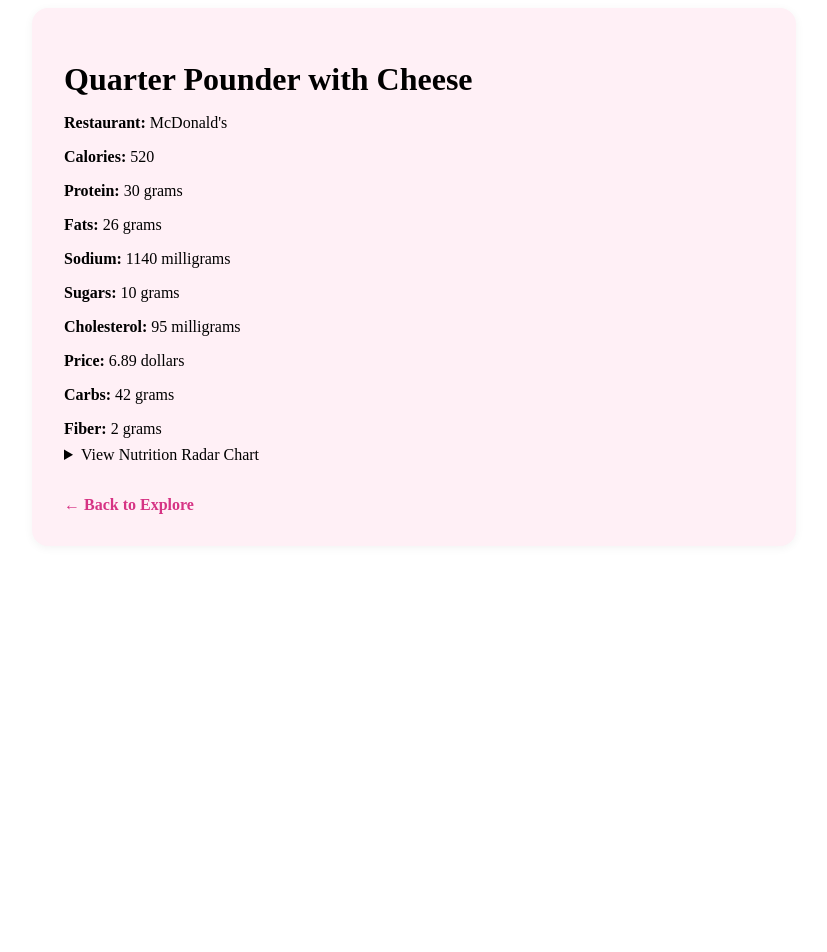
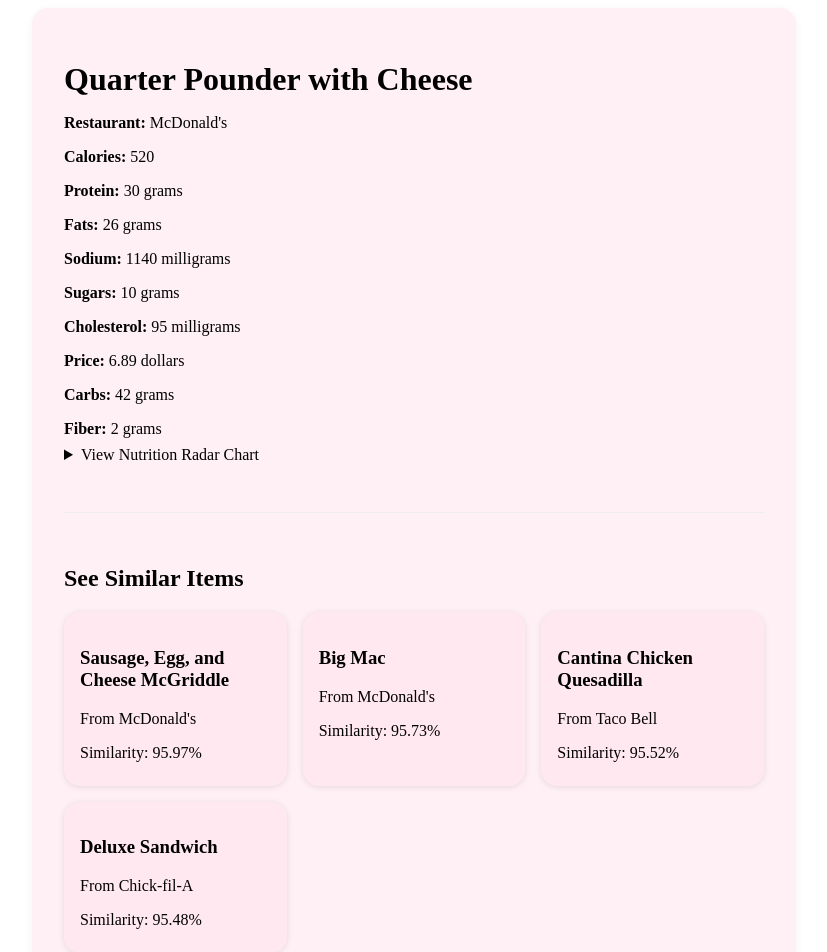
Before and after one commit to Mikayla-ds2/fast-food-macros, a SvelteKit app: page /explore/095fd748-4088-4c84-a999-51de146f9b0d in a window 1280 px wide. Shown: the top 952 px of the page, without its empty margins (226-1053 px from the left). Before the commit the page ends 800 px from the top, so only its background shows below. Built offline with nearby package versions, Linux system fonts and the light colour scheme.

Commit message:
finished similar items section!

```diff
--- /dev/null
+++ b/src/lib/utils.js
@@ -0,0 +1,6 @@
+export function cosineSimilarity(a,b) {
+    const dot = a.reduce((sum, ai, i) => sum + ai * b[i], 0);
+    const magA = Math.sqrt(a.reduce((sum, ai) => sum + ai ** 2,0));
+    const magB = Math.sqrt(b.reduce((sum, bi) => sum + bi ** 2,0));
+    return dot / (magA * magB);
+}
--- a/src/routes/explore/[id]/+page.js
+++ b/src/routes/explore/[id]/+page.js
@@ -1,4 +1,5 @@
 import fastfoodData from '$lib/fastfood_with_ids.json';
+import { cosineSimilarity } from '$lib/utils';
 
 /** @type {import ('./$types').PageLoad} */
 export function load({ params }) {
@@ -7,7 +8,37 @@
     if (!item) {
         throw new Error('Item not found');
     }
+
+    const targetVector = [
+        item.protein_score,
+        item.fiber_score,
+        item.calories_score,
+        item.fats_score,
+        item.sodium_score,
+        item.cholesterol_score,
+        item.price_score,
+        item.carbs_score
+    ];
+
+    const similarItems = fastfoodData
+    .filter((i) => i.id !== item.id)
+    .map((i) => ({
+        ...i,
+        similarity: cosineSimilarity(targetVector, [
+            i.protein_score,
+            i.fiber_score,
+            i.calories_score,
+            i.fats_score,
+            i.sodium_score,
+            i.cholesterol_score,
+            i.price_score,
+            i.carbs_score
+        ])
+    }))
+    .sort((a,b) => b.similarity - a.similarity)
+    .slice(0, 4); // Top 4 Matches
     return {
-        item
+        item,
+        similarItems
     };
 }
--- a/src/routes/explore/[id]/+page.svelte
+++ b/src/routes/explore/[id]/+page.svelte
@@ -1,6 +1,6 @@
 <script>
     export let data;
-    const { item } = data;
+    const { item, similarItems } = data;
 
     import Radarchart from '$lib/radarchart.svelte';
 
@@ -73,6 +73,21 @@
           <p>Chart data not ready. RadarData: {JSON.stringify(radarData)}</p>
         {/if}
 
+        {#if similarItems.length}
+        <section class="similar-items">
+          <h2>See Similar Items</h2>
+          <div class="item-grid">
+            {#each similarItems as sim}
+            <a href={`/explore/${sim.id}`} class="item-card" rel="prefetch">
+              <h3>{sim.item_name}</h3>
+              <p>From {sim.restaurant_name}</p>
+              <p>Similarity: {(sim.similarity * 100).toFixed(2)}%</p>
+            </a>
+          {/each}
+        </div>
+      </section>
+    {/if}
+
         <a href="/explore" class='back-link'>← Back to Explore</a>
       {:else}
         <p>Loading item...</p>
@@ -109,4 +124,22 @@
     .back-link:hover {
       text-decoration: underline;
     }
+    .similar-items {
+      margin-top: 3rem;
+      padding-top: 2rem;
+      border-top: 1px solid #eee;
+    }
+    .item-grid {
+      display: grid;
+      gap: 1rem;
+      grid-template-columns: repeat(auto-fit, minmax(180px, 1fr));
+    }
+    .item-card {
+      background: #ffe8f0;
+      padding: 1rem;
+      border-radius: 1rem;
+      text-decoration: none;
+      color: inherit;
+      box-shadow: 0 1px 6px rgba(0,0,0,0.1);
+    }
     </style>
```
